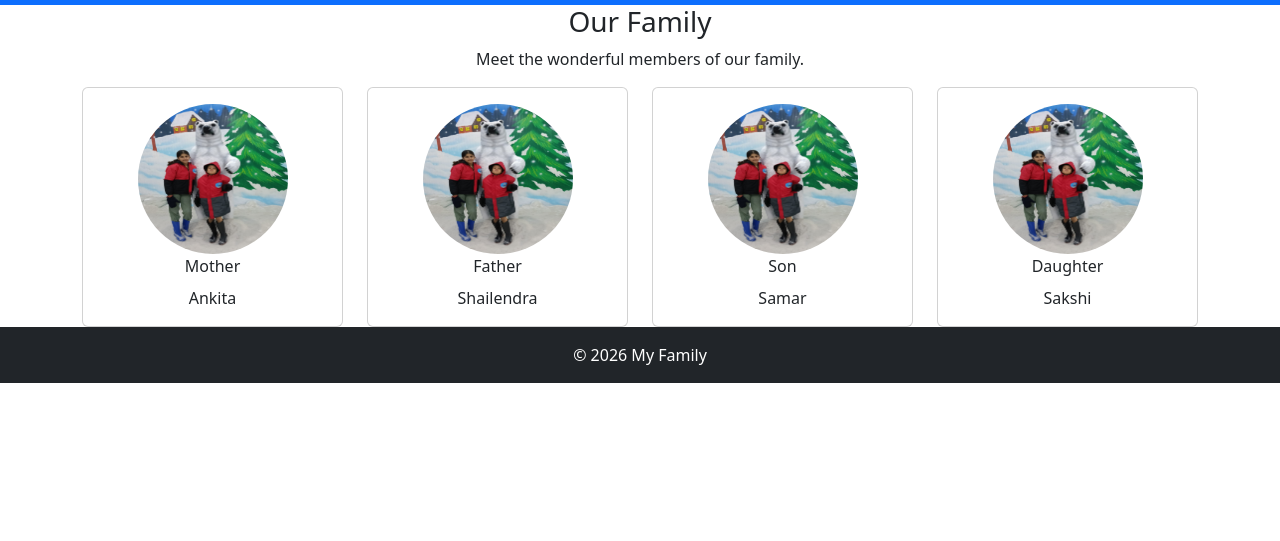
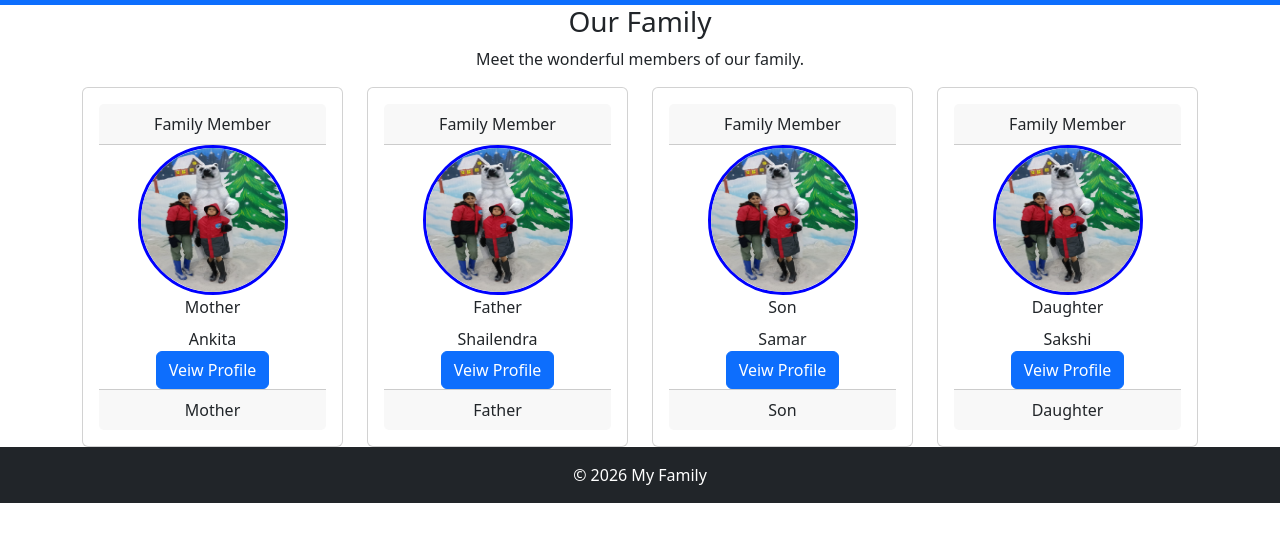
Before and after one commit to samar4-git/bootsrap, a plain HTML site: page familypage.html in a window 1280 px wide. Shown: the part 51-592 px from the top of the page. Drawn offline with nearby package versions, Linux system fonts and the light colour scheme.

Commit message:
family page

```diff
--- a/familypage.html
+++ b/familypage.html
@@ -9,6 +9,9 @@
     <!-- Bootstrap CSS -->
     <link href="https://cdn.jsdelivr.net/npm/bootstrap@5.3.3/dist/css/bootstrap.min.css" rel="stylesheet">
 </head>
+<style>
+
+</style>
 
 <body>
 
@@ -30,9 +33,12 @@
             <div class="col-lg-3">
                 <div class="card text-center">
                     <div class="card-body">
-                        <img src="images/2.jpeg" class="rounded-circle" alt="" width="150px" height="150px">
+                        <div class="card-header">Family Member</div>
+                        <img src="images/2.jpeg" style="border: 3px blue solid;" class="rounded-circle" alt="" width="150px" height="150px">
                         <div class="card-title">Mother</div>
                         <div class="card-text">Ankita</div>
+                        <button class="btn btn-primary">Veiw Profile</button>
+                        <div class="card-footer">Mother</div>
                     </div>
                 </div>
             </div>
@@ -42,9 +48,12 @@
                 <div class="card text-center">
 
                     <div class="card-body">
-                         <img src="images/2.jpeg" class="rounded-circle" alt="" width="150px" height="150px">
+                        <div class="card-header">Family Member</div>
+                        <img src="images/2.jpeg" style="border: 3px blue solid;" class="rounded-circle" alt="" width="150px" height="150px">
                         <div class="card-title">Father</div>
                         <div class="card-text">Shailendra</div>
+                        <button class="btn btn-primary">Veiw Profile</button>
+                        <div class="card-footer">Father</div>
                     </div>
                 </div>
             </div>
@@ -54,9 +63,12 @@
                 <div class="card text-center">
 
                     <div class="card-body">
-                        <img src="images/2.jpeg" class="rounded-circle" alt="" width="150px" height="150px">
+                        <div class="card-header">Family Member</div>
+                        <img src="images/2.jpeg" style="border: 3px blue solid;" class="rounded-circle" alt="" width="150px" height="150px">
                         <div class="card-title">Son</div>
                         <div class="card-text">Samar</div>
+                        <button class="btn btn-primary">Veiw Profile</button>
+                        <div class="card-footer">Son</div>
                     </div>
                 </div>
             </div>
@@ -66,9 +78,12 @@
                 <div class="card text-center">
 
                     <div class="card-body">
-                         <img src="images/2.jpeg" class="rounded-circle" alt="" width="150px" height="150px">
+                        <div class="card-header">Family Member</div>
+                        <img src="images/2.jpeg" style="border: 3px blue solid;" class="rounded-circle" alt="" width="150px" height="150px">
                         <div class="card-title">Daughter</div>
                         <div class="card-text">Sakshi</div>
+                        <button class="btn btn-primary">Veiw Profile</button>
+                        <div class="card-footer">Daughter</div>
                     </div>
                 </div>
 
```
Also changed, not shown: login_page.html (added, +38 -0 lines), images/googleimage.PNG (added), resturant.html (added).
